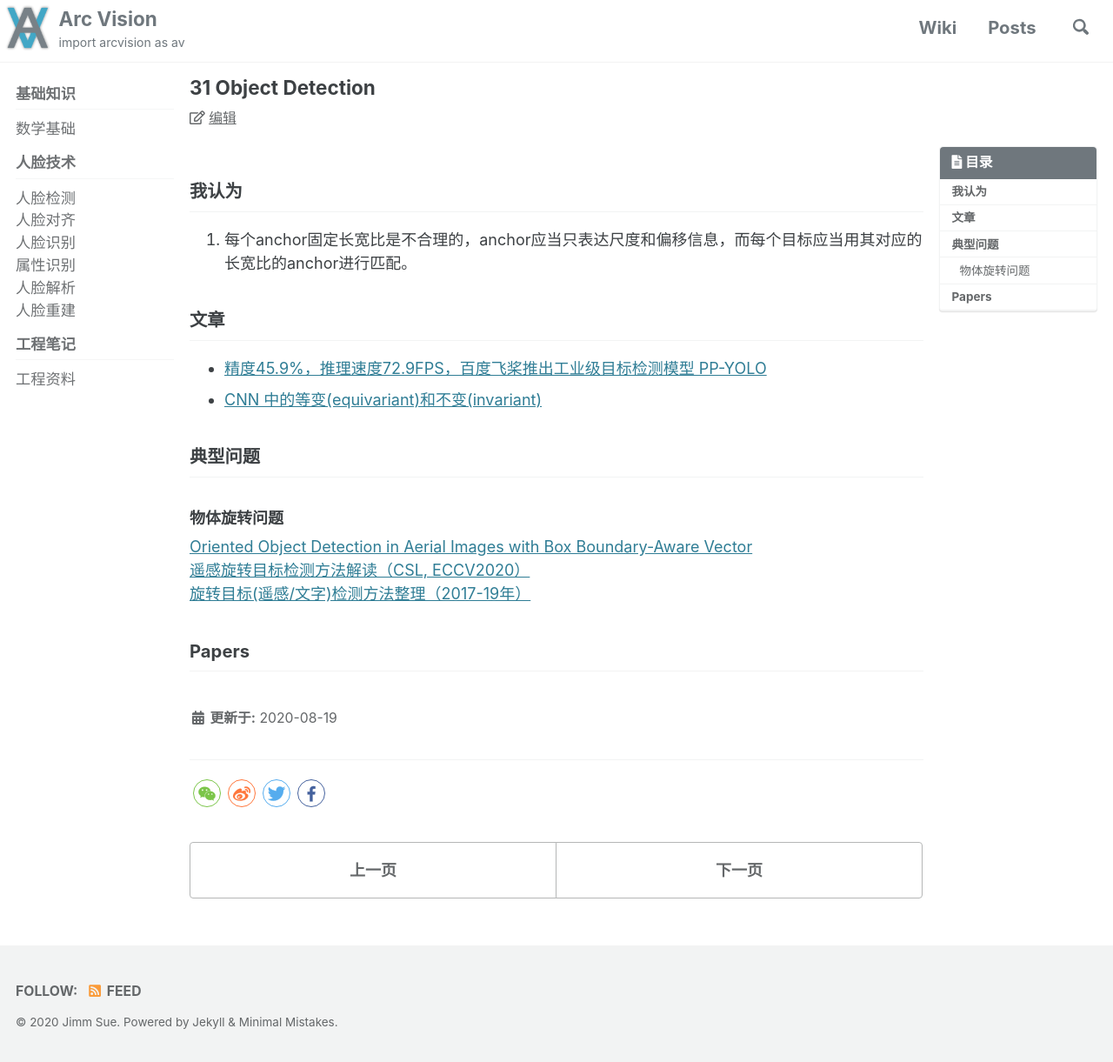
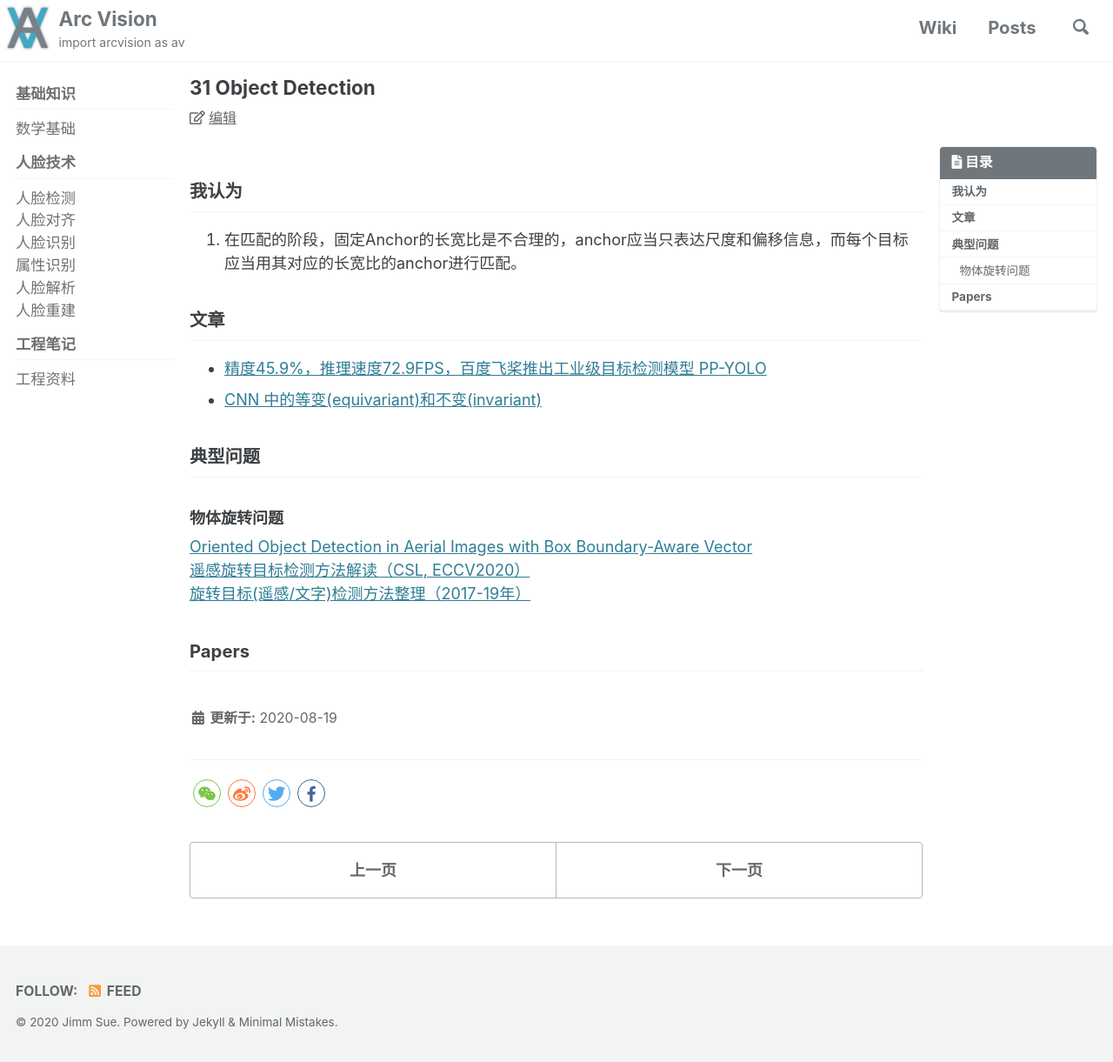
Before and after one commit to ArcVision/ArcVision.github.io, a Jekyll site: the page built from _wiki/31-object-detection.md, in a window 1280 px wide and 1221 px high. Shown: the whole window at 87% size. Built offline with Jekyll 4.4.1, drawn with Linux system fonts in a browser that asks for light colours; cached includes are drawn as plain includes; comment, search, counter and statistics services are not loaded.

Commit message:
Update 31-object-detection.md

```diff
--- a/_wiki/31-object-detection.md
+++ b/_wiki/31-object-detection.md
@@ -6,7 +6,7 @@ toc: true
 
 ## 我认为
 
-1. 每个anchor固定长宽比是不合理的，anchor应当只表达尺度和偏移信息，而每个目标应当用其对应的长宽比的anchor进行匹配。
+1. 在匹配的阶段，固定Anchor的长宽比是不合理的，anchor应当只表达尺度和偏移信息，而每个目标应当用其对应的长宽比的anchor进行匹配。
 
 ## 文章
 
```
